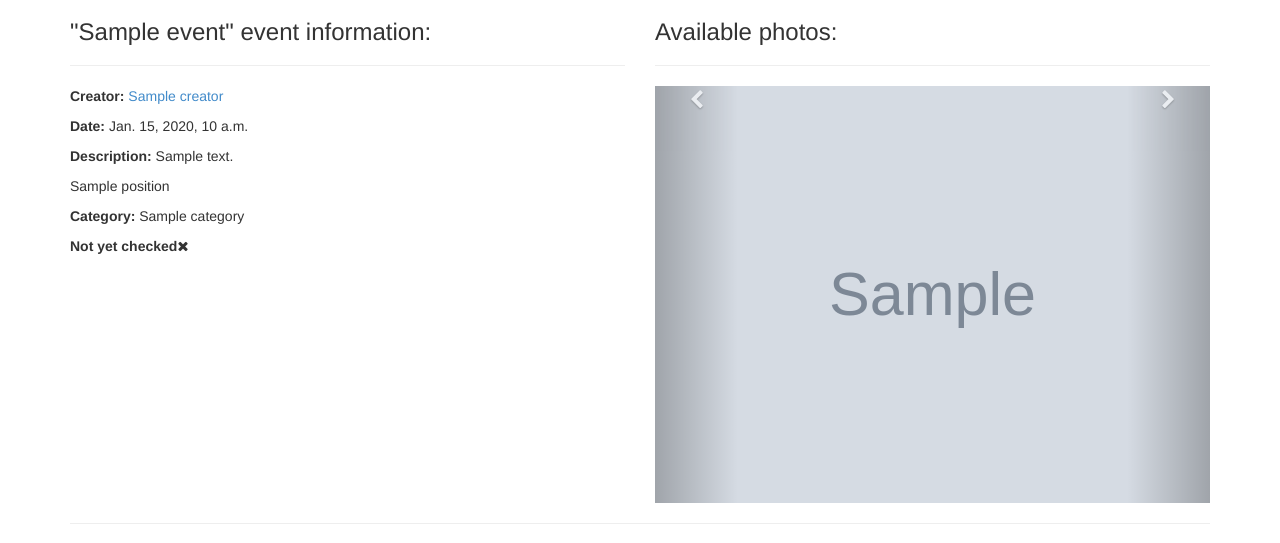
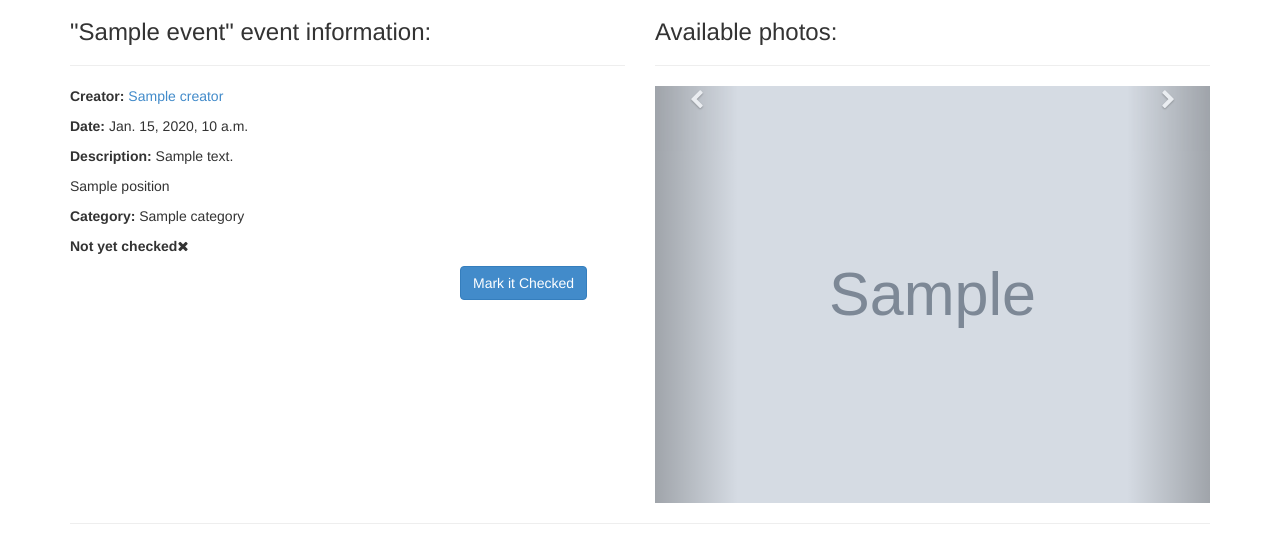
Before and after one commit to papagryllos-productions/jadce, a Django app: template area51/templates/area51/event.html in a window 1280 px wide. Shown: the part 612-1155 px from the top of the page. Run offline with Django 3.2, Linux system fonts and the light colour scheme; the template is opened without the code that fills it: most values are stand-ins (such as "Sample title", 1, 10 or a date in 2020); grey boxes marked "Sample" are stand-in pictures; some libraries are stand-ins or nearby versions.

Commit message:
Check event button for moderator in event page

```diff
--- a/area51/templates/area51/event.html
+++ b/area51/templates/area51/event.html
@@ -33,7 +33,16 @@
           <p><strong>No Comment</strong></p>
         {% endif %}
       {% else %}
-        <p><strong>Not yet checked</strong><i class="fa fa-times"></i></p>
+      <p><strong>Not yet checked</strong><i class="fa fa-times"></i></p>
+      <div class="container">
+        <div class="row">
+          <div class="col-md-offset-4">
+            <form action="/api/checkevent/{{ event.id}}/" id="modal_form" method="post" accept-charset="utf-8" class="form-horizontal" role="form">
+              <input type="submit" name="check_it" id="check_button" class="btn btn-primary" value="Mark it Checked">
+            </form>
+          </div>
+        </div>
+      </div>
       {% endif %}
     </div>
 
@@ -82,4 +91,19 @@
 </div>
 <script type="text/javascript" src="https://maps.googleapis.com/maps/api/js?key=AIzaSyAycmK-3YhwtVLVR8lAQ3sD3zGFy1gfSrk&sensor=true&output=embed"></script>
 <script type="text/javascript" src="{% static "js/map-events.js" %}"></script>
+<script type='text/javascript'>
+$("#modal_form").submit(function(event) {
+
+       event.preventDefault();
+
+       var $form = $( this ),
+       url = $form.attr( 'action' );
+
+       /* Send the data using post */
+       var posting = $.post( url );
+       posting.done(function( data ) {
+               alert('success');
+               });
+       });
+</script>
 {% endblock %}
--- a/area51/views.py
+++ b/area51/views.py
@@ -235,6 +235,7 @@ def addevent(request):
 
 # POST view for checking an event
 @login_required
+@csrf_exempt
 def checkevent(request, given_id):
     c = {}
     c.update(csrf(request))
```
